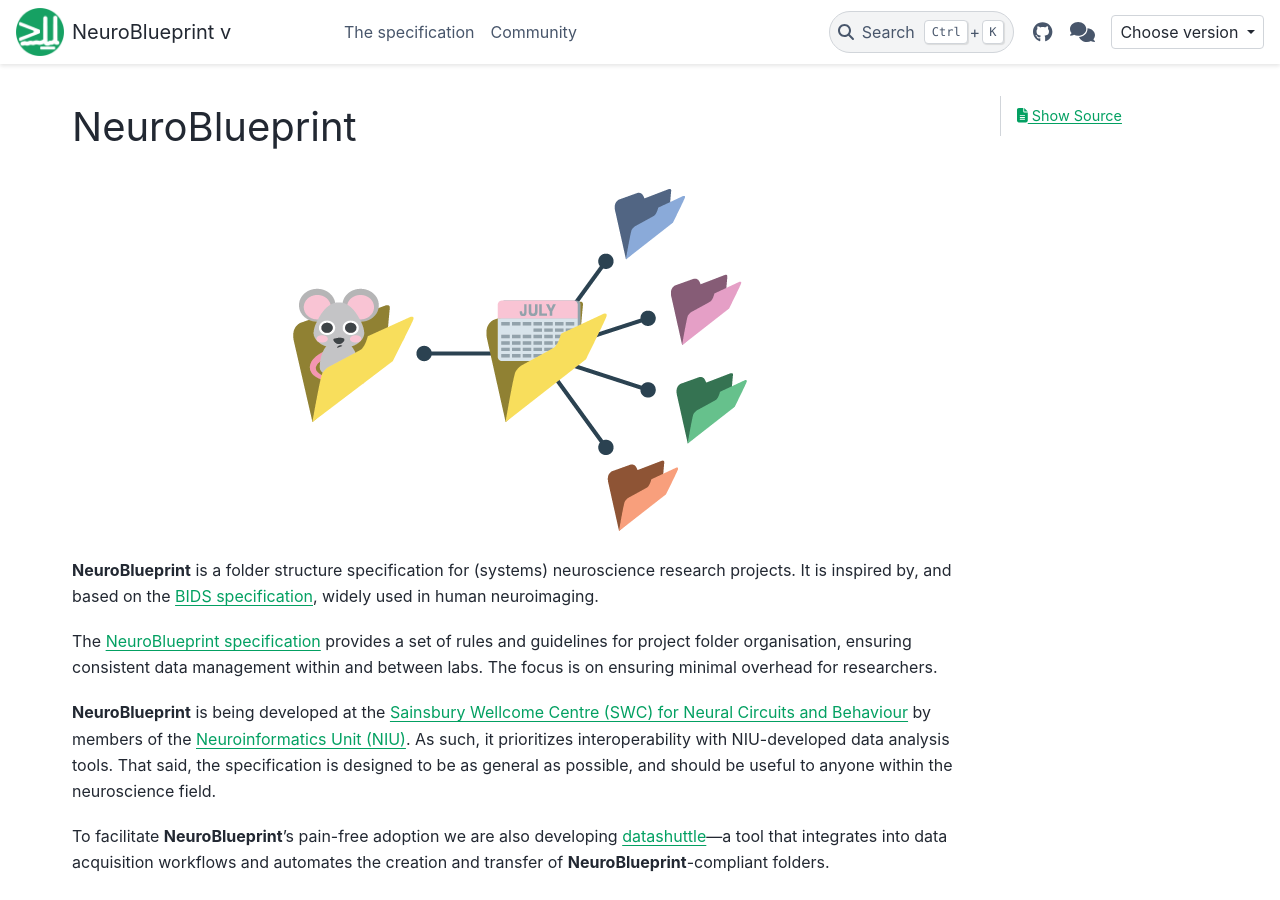
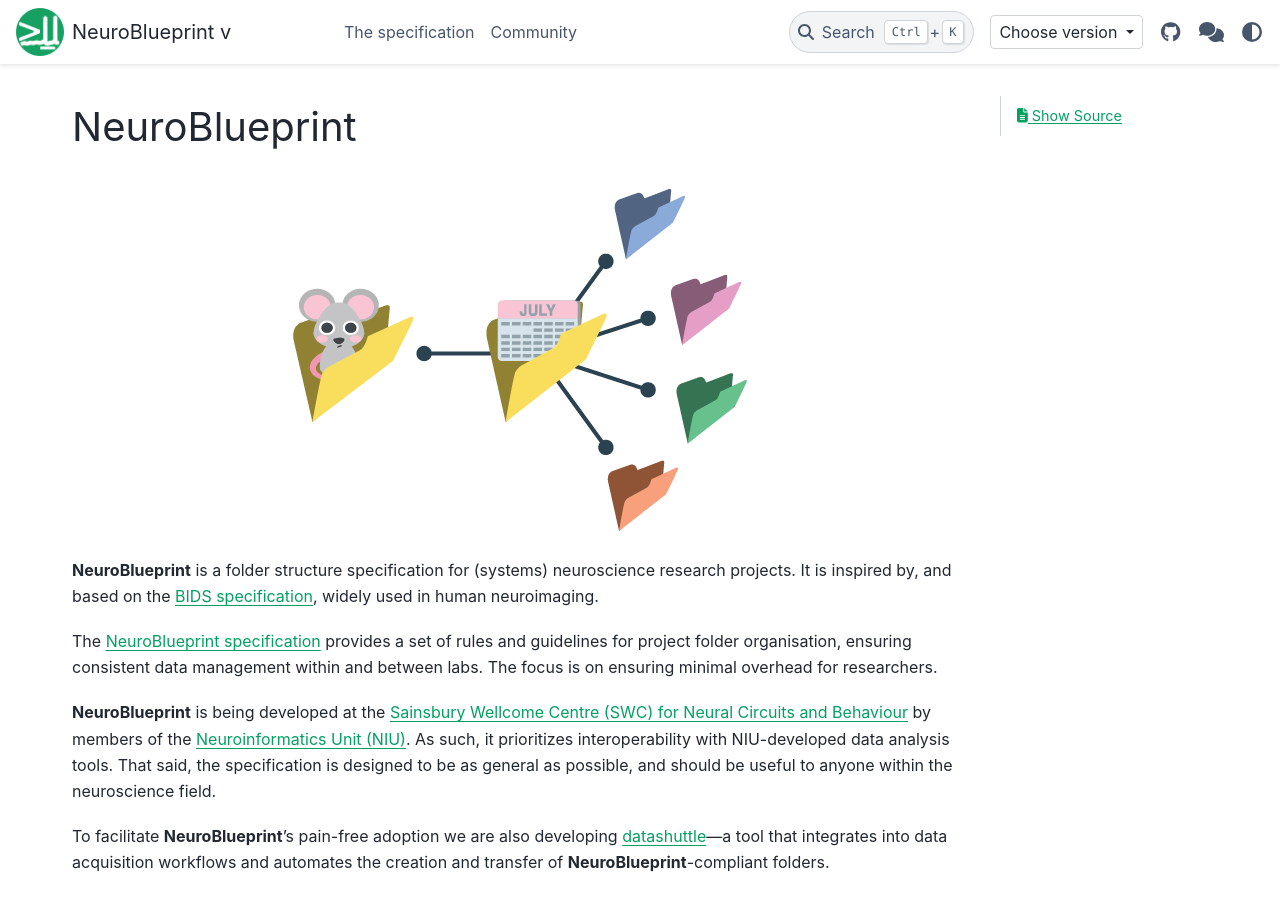
Before and after one commit to neuroinformatics-unit/NeuroBlueprint, a Sphinx documentation site: the page built from docs/source/index.md, in a window 1280 px wide and 900 px high. Built offline with Sphinx 7.4.7 and the PyData theme 0.15.4, drawn with Linux system fonts in a browser that asks for light colours; the version number could not be read and is left out.

Commit message:
Re add theme switcher

```diff
--- a/docs/source/conf.py
+++ b/docs/source/conf.py
@@ -137,7 +137,7 @@
         "image_light": "logo_light.png",
         "image_dark": "logo_dark.png",
     },
-    "navbar_end": ["navbar-icon-links", "version-switcher"],
+    "navbar_end": ["version-switcher","navbar-icon-links", "theme-switcher"],
     "footer_start": ["custom_footer"],
     "footer_end": ["footer_end"]
 }
```
